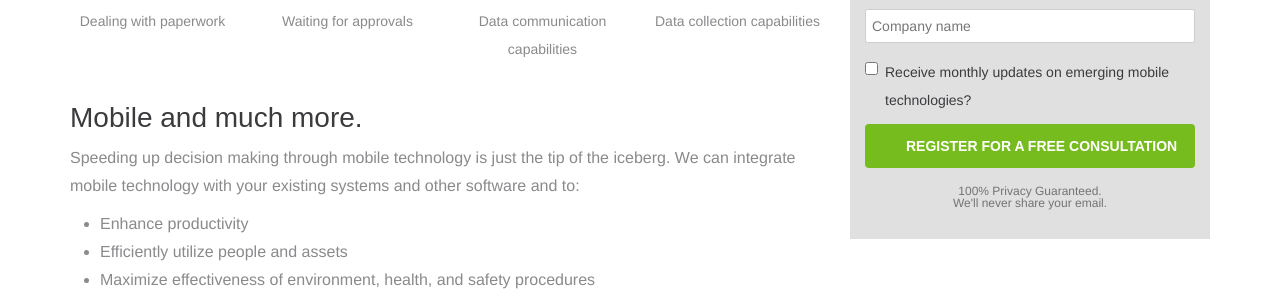
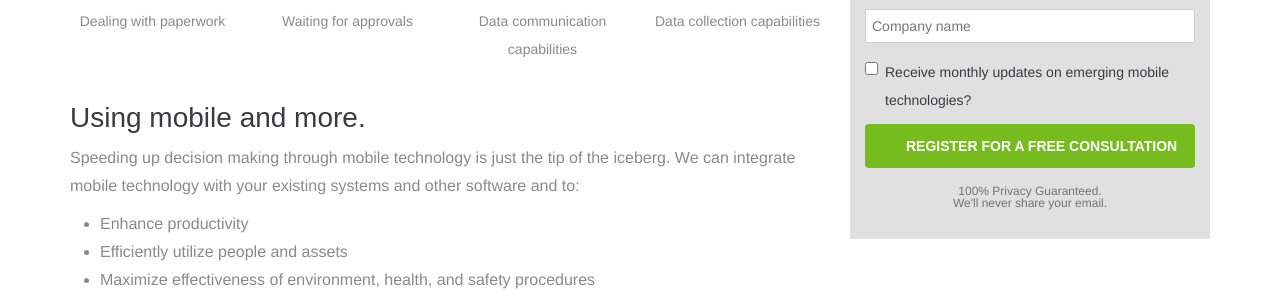
Before and after one commit to SyntropyDev/SyntropyDev.github.io, a Jekyll site: the page built from page/oil-and-gas/index.html, in a window 1280 px wide and 900 px high, scrolled down 732 px. Shown: the part 158-455 px from the top of the window. Built offline with Jekyll 4.4.1, drawn with Linux system fonts in a browser that asks for light colours; nearby versions of some CDN libraries.

Commit message:
Updated top section

```diff
--- a/page/oil-and-gas/index.html
+++ b/page/oil-and-gas/index.html
@@ -81,7 +81,7 @@ rank: 1
         </div>
         <div class="row" style="padding-top: 30px;">
           <div class="col-sm-12">
-            <h1 style="text-align: left;">Mobile and much more.</h1>
+            <h1 style="text-align: left;">Using mobile and more.</h1>
             <div class="heading-full" style="text-align: left; margin-bottom: 20px;">
               <p>
               Speeding up decision making through mobile technology is just the tip of the iceberg. We can integrate mobile technology with your existing systems and other software and to:
```
